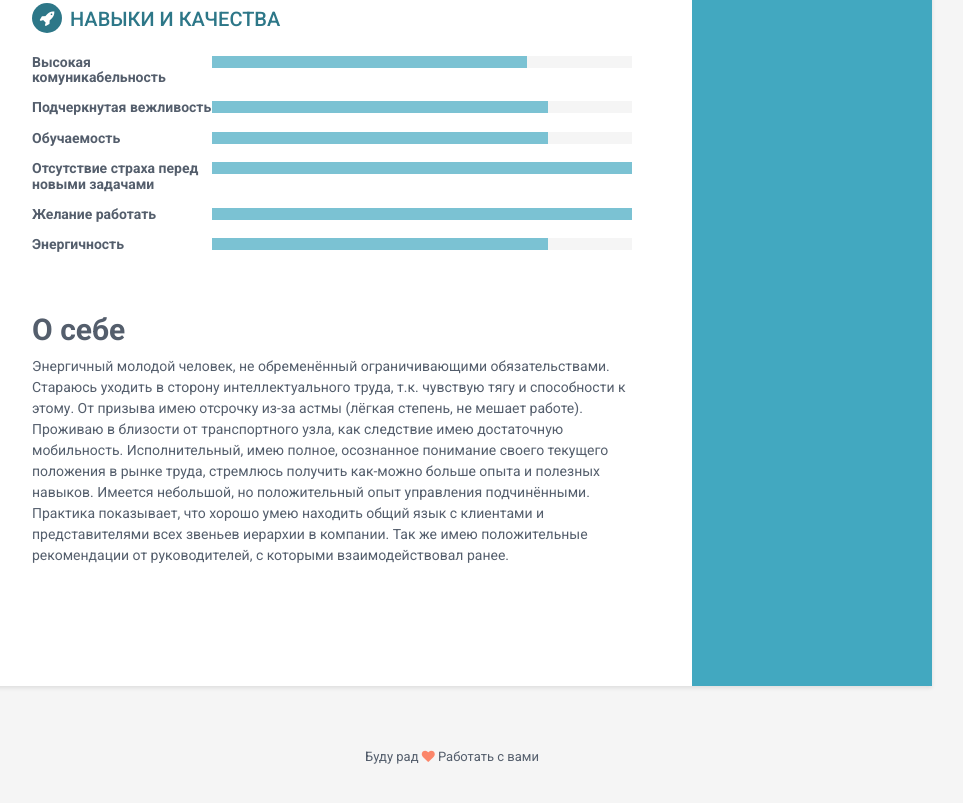
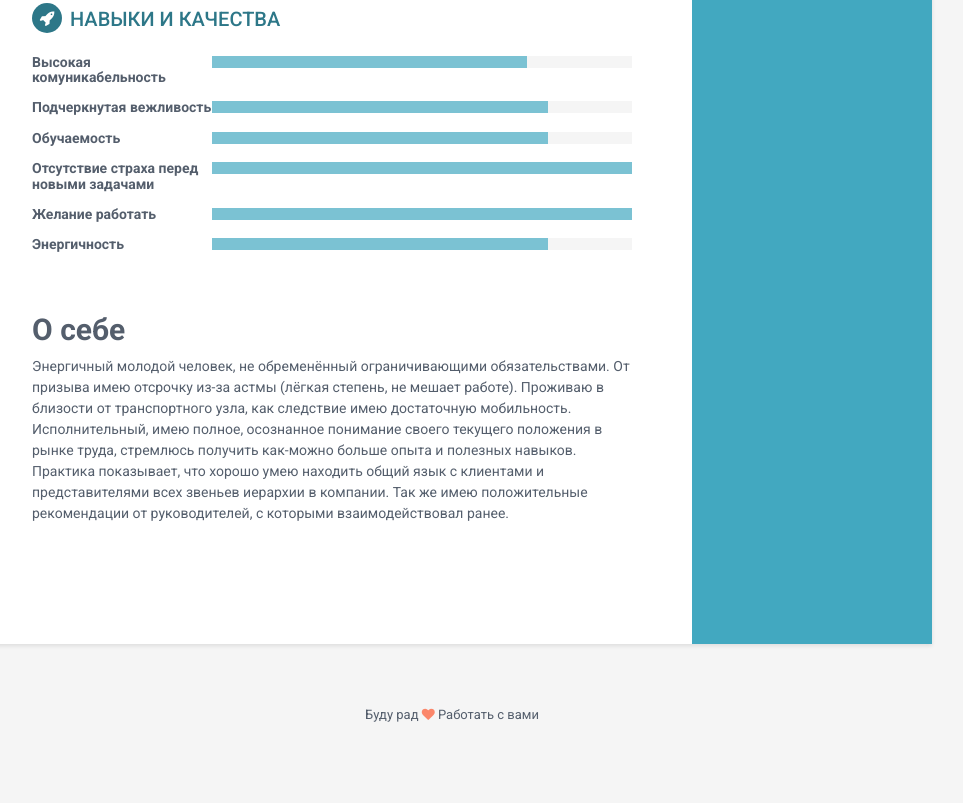
Before and after one commit to AndreyBiryukovOO/AndreyBiryukovOO.github.io, a plain HTML site: page index.html in a window 1280 px wide. Shown: the part 1286-2089 px from the top of the page, without its empty margins (188-1151 px from the left). Drawn offline with Linux system fonts and the light colour scheme.

Commit message:
Update index.html

```diff
--- a/index.html
+++ b/index.html
@@ -220,7 +220,7 @@
 			<section class="section summary-section">
                 <h2></i>О себе</h2>
                 <div class="summary">
-                    <p>Энергичный молодой человек, не обременённый ограничивающими обязательствами. Стараюсь уходить в сторону интеллектуального труда, т.к. чувствую тягу и способности к этому. От призыва имею отсрочку из-за астмы (лёгкая степень, не мешает работе). Проживаю в близости от транспортного узла, как следствие имею достаточную мобильность. Исполнительный, имею полное, осознанное понимание своего текущего положения в рынке труда, стремлюсь получить как-можно больше опыта и полезных навыков. Имеется небольшой, но положительный опыт управления подчинёнными. Практика показывает, что хорошо умею находить общий язык с клиентами и представителями всех звеньев иерархии в компании. Так же имею положительные рекомендации от руководителей, с которыми взаимодействовал ранее.</p>
+                    <p>Энергичный молодой человек, не обременённый ограничивающими обязательствами. От призыва имею отсрочку из-за астмы (лёгкая степень, не мешает работе). Проживаю в близости от транспортного узла, как следствие имею достаточную мобильность. Исполнительный, имею полное, осознанное понимание своего текущего положения в рынке труда, стремлюсь получить как-можно больше опыта и полезных навыков. Практика показывает, что хорошо умею находить общий язык с клиентами и представителями всех звеньев иерархии в компании. Так же имею положительные рекомендации от руководителей, с которыми взаимодействовал ранее.</p>
                 </div><!--//summary-->
             </section><!--//section-->
 
```
